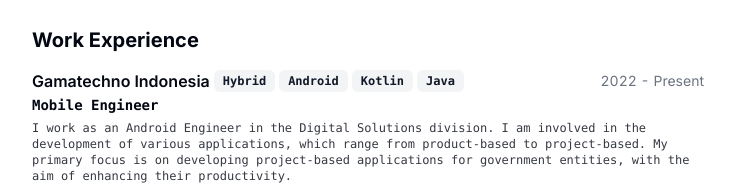
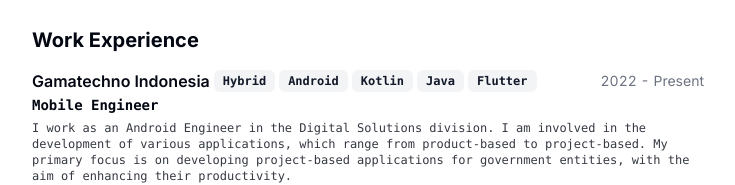
Before and after one commit to arrazyfathan/cv, a Next.js app: page / in a window 1280 px wide. Shown: the part 344-529 px from the top of the page, without its empty margins (272-1007 px from the left). Built offline with nearby package versions, Linux system fonts and the light colour scheme.

Commit message:
docs: update resume data

```diff
--- a/src/data/resume-data.tsx
+++ b/src/data/resume-data.tsx
@@ -54,7 +54,7 @@
     {
       company: "Gamatechno Indonesia",
       link: "https://www.gamatechno.com/",
-      badges: ["Hybrid", "Android", "Kotlin", "Java"],
+      badges: ["Hybrid", "Android", "Kotlin", "Java", "Flutter"],
       title: "Mobile Engineer",
       logo: ConsultlyLogo,
       start: "2022",
```
